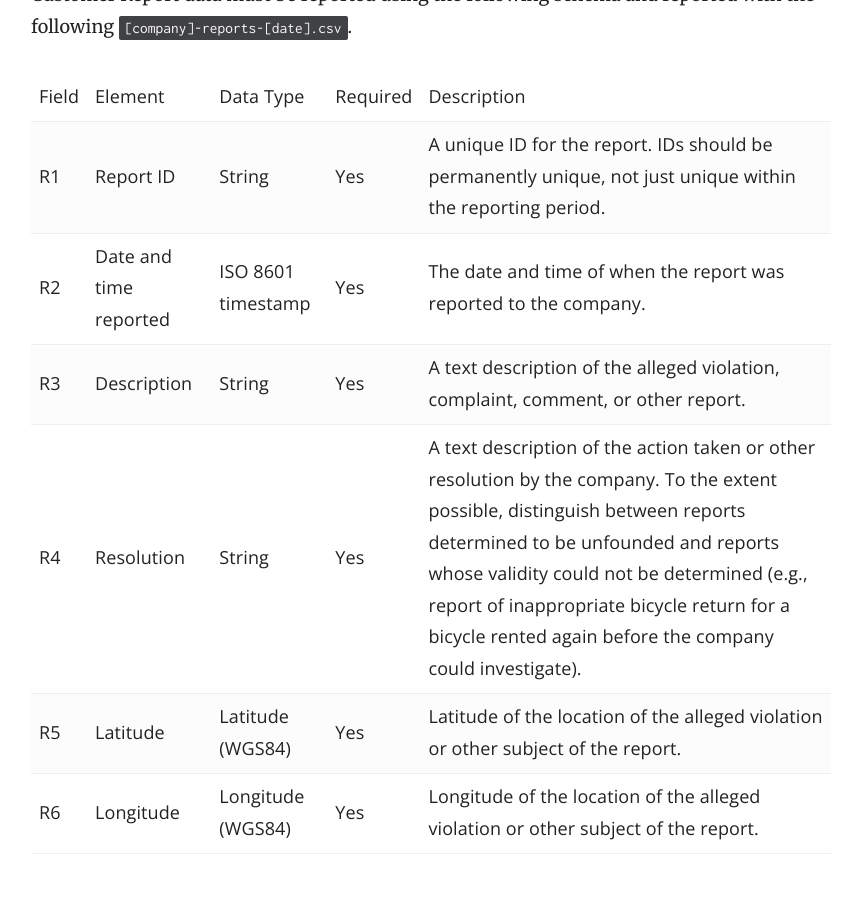
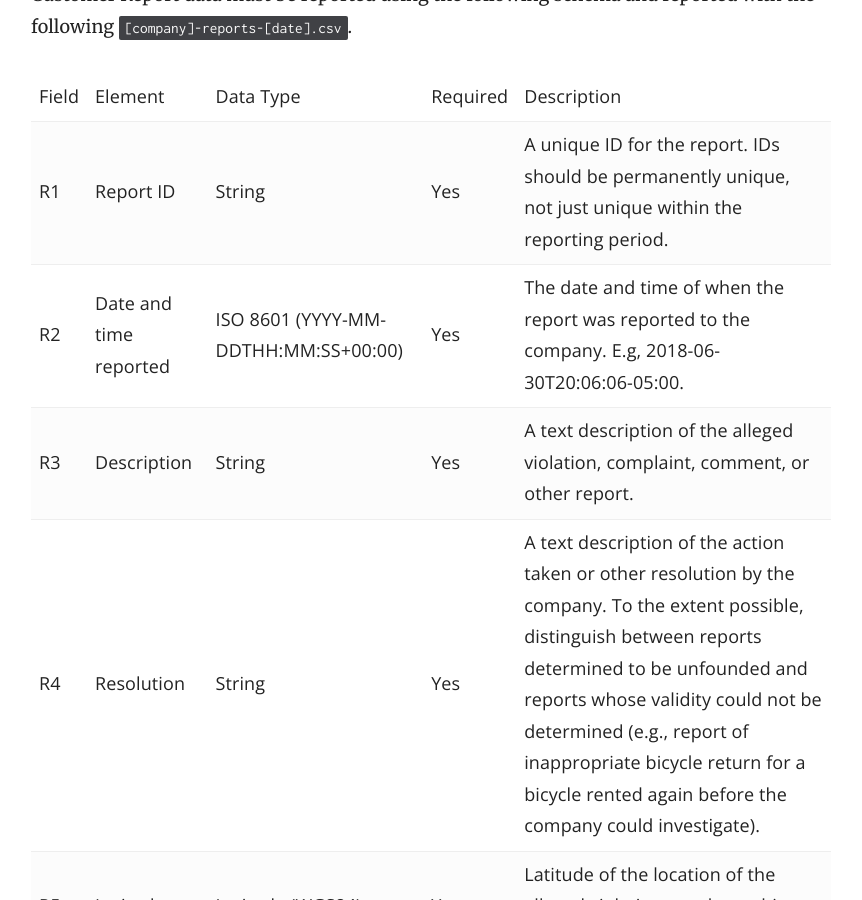
Before and after one commit to Chicago/dockless-bikeshare-reporting-manual, a Jekyll site: the page built from _docs/reports.md, in a window 1280 px wide and 900 px high, scrolled down 450 px. Shown: the whole window, without its empty margins (359-1221 px from the left). Built offline with Jekyll 4.4.1, drawn with Linux system fonts in a browser that asks for light colours.

Commit message:
Clarify ISO 8601 timestamp in Reports.md

```diff
--- a/_docs/reports.md
+++ b/_docs/reports.md
@@ -14,7 +14,7 @@ Customer Report data must be reported using the following schema and reported wi
 
 | Field | Element                  | Data Type           | Required | Description                                                          |
 | R1    | Report ID             | String              | Yes      | A unique ID for the report. IDs should be permanently unique, not just unique within the reporting period.                                       |
-| R2    | Date and time reported   | ISO 8601 timestamp  | Yes      | The date and time of when the report was reported to the company.  |
+| R2    | Date and time reported   | ISO 8601 (YYYY-MM-DDTHH:MM:SS+00:00) | Yes      | The date and time of when the report was reported to the company. E.g, 2018-06-30T20:06:06-05:00. |
 | R3    | Description              | String              | Yes      | A text description of the alleged violation, complaint, comment, or other report.                                 |
 | R4    | Resolution               | String              | Yes      | A text description of the action taken or other resolution by the company. To the extent possible, distinguish between reports determined to be unfounded and reports whose validity could not be determined (e.g., report of inappropriate bicycle return for a bicycle rented again before the company could investigate).                         |
 | R5    | Latitude                 | Latitude (WGS84)    | Yes      | Latitude of the location of the alleged violation or other subject of the report.                           |
```
